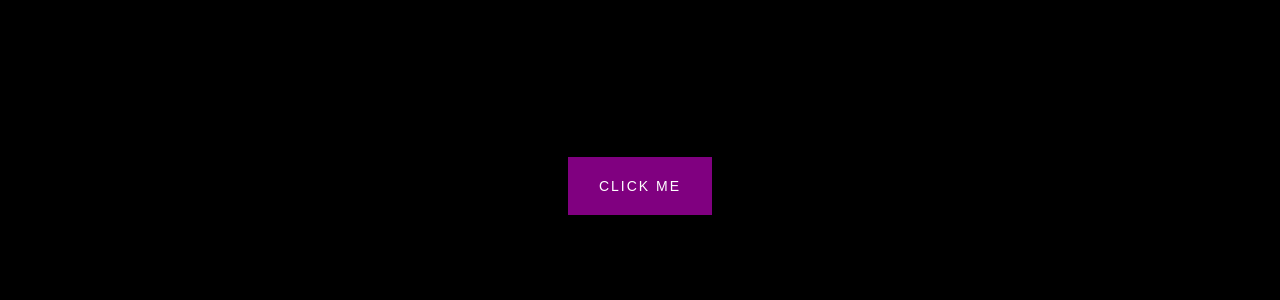
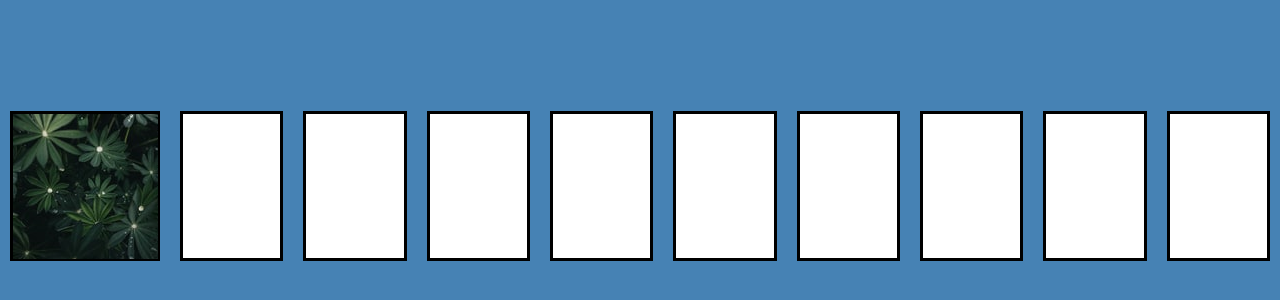
Before and after one commit to wintertwinkle/50-projects-in-react, a React (Create React App) app: page / in a window 1280 px wide. Shown: the part 214-514 px from the top of the page. Built offline with nearby package versions, Linux system fonts and the light colour scheme; a web font is replaced by a local one.

Commit message:
wip: drag-and-drop

```diff
--- a/src/App.js
+++ b/src/App.js
@@ -1,5 +1,5 @@
-import ButtonRippleEffect from "./components/button-ripple-effect"
+import DragAndDrop from "./components/drag-and-drop"
 
 export default function App() {
-  return <ButtonRippleEffect />
+  return <DragAndDrop count={10} />
 }
--- /dev/null
+++ b/src/components/drag-and-drop/index.html
@@ -0,0 +1,22 @@
+<!DOCTYPE html>
+<html lang="en">
+  <head>
+    <meta charset="UTF-8" />
+    <meta http-equiv="X-UA-Compatible" content="IE=edge" />
+    <meta name="viewport" content="width=device-width, initial-scale=1.0" />
+    <link rel="stylesheet" href="style.css" />
+
+    <title>Drag and Drop</title>
+  </head>
+  <body>
+    <div class="empty">
+      <div class="fill" draggable="true"></div>
+    </div>
+    <div class="empty"></div>
+    <div class="empty"></div>
+    <div class="empty"></div>
+    <div class="empty"></div>
+
+    <script src="script.js"></script>
+  </body>
+</html>
--- /dev/null
+++ b/src/components/drag-and-drop/index.js
@@ -0,0 +1,80 @@
+import { useState } from "react"
+import "./style/index.css"
+
+const Card = ({ children, handleDrop, index }) => {
+  const [hovered, setHoverd] = useState(false)
+
+  const dragEnter = () => {
+    setHoverd(true)
+  }
+  const dragLeave = () => {
+    setHoverd(false)
+  }
+  const dragOver = (e) => {
+    e.preventDefault()
+  }
+  const dragDrop = (e) => {
+    setHoverd(false)
+    handleDrop(index)
+  }
+
+  return (
+    <div
+      className={`empty ${hovered ? "hovered" : ""}`}
+      onDragEnter={dragEnter}
+      onDragLeave={dragLeave}
+      onDragOver={dragOver}
+      onDrop={dragDrop}
+    >
+      {children}
+    </div>
+  )
+}
+
+const DragContent = () => {
+  const [isHold, setIsHold] = useState(false)
+
+  const dragStart = (e) => {
+    setIsHold(true)
+    setTimeout(() => (e.target.className = `invisible`), 0)
+  }
+  const dragEnd = () => {
+    setIsHold(false)
+  }
+
+  return (
+    <div
+      className={`fill ${isHold ? "hold" : ""}`}
+      draggable="true"
+      onDragStart={dragStart}
+      onDragEnd={dragEnd}
+    ></div>
+  )
+}
+
+const DragAndDrop = ({ count }) => {
+  const [containerIndex, setContainerIndex] = useState(0)
+
+  const onDrop = function (index) {
+    setContainerIndex(index)
+  }
+
+  const cards = []
+  const dragContent = <DragContent />
+
+  for (let i = 0; i < count; i++) {
+    let card = null
+    if (i === containerIndex) {
+      card = (
+        <Card children={dragContent} handleDrop={onDrop} index={i} key={i} />
+      )
+    } else {
+      card = <Card handleDrop={onDrop} index={i} key={i} />
+    }
+    cards.push(card)
+  }
+
+  return <div className="container">{cards}</div>
+}
+
+export default DragAndDrop
--- /dev/null
+++ b/src/components/drag-and-drop/style/index.css
@@ -0,0 +1,47 @@
+* {
+  box-sizing: border-box;
+  margin: 0;
+  padding: 0;
+}
+
+.container {
+  background-color: steelblue;
+  display: flex;
+  align-items: center;
+  justify-content: center;
+  width: 100vw;
+  height: 100vh;
+  overflow: hidden;
+  margin: 0;
+}
+
+.empty {
+  height: 150px;
+  width: 150px;
+  margin: 10px;
+  border: 3px solid black;
+  background-color: #fff;
+}
+
+.fill {
+  background-image: url(../images/photo-1648603200279-944a55251a5e.jpg);
+  height: 145px;
+  width: 145px;
+  cursor: pointer;
+}
+
+.hold {
+  border: 5px solid #ccc;
+}
+
+.hovered {
+  background-color: #333;
+  border-style: dashed;
+  border-color: #fff;
+}
+
+@media (max-width: 800px) {
+  body {
+    flex-direction: column;
+  }
+}
```
Also changed, not shown: src/components/drag-and-drop/debounce.js (added, +128 -0 lines), src/components/drag-and-drop/README.md (added), src/components/drag-and-drop/images/photo-1648603200279-944a55251a5e.jpg (added).
